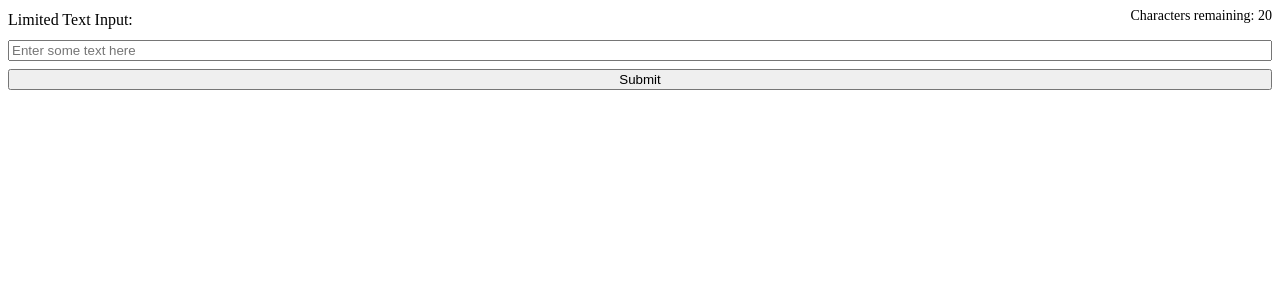
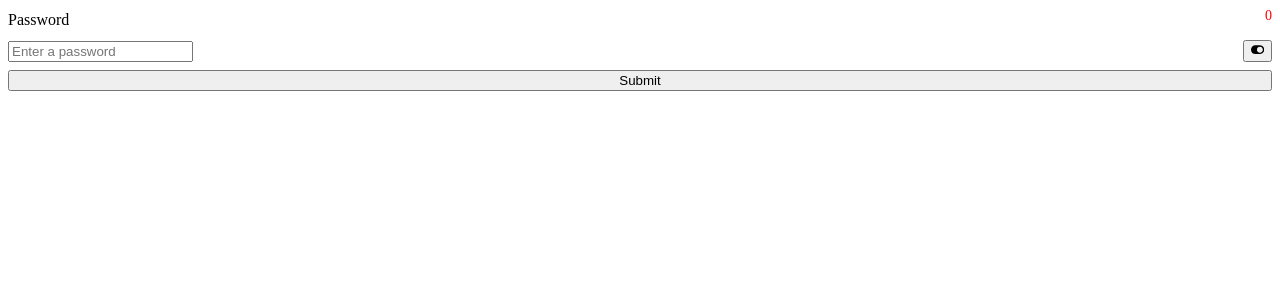
Before and after one commit to codecamp-prem/React-Coding-Interview, a React (Vite) app: page / in a window 1280 px wide. Shown: the top 300 px of the page. Built offline with nearby package versions, Linux system fonts and the light colour scheme.

Commit message:
password visible/invisible, length checker

```diff
--- a/package.json
+++ b/package.json
@@ -12,6 +12,7 @@
   "dependencies": {
     "react": "^18.2.0",
     "react-dom": "^18.2.0",
+    "react-icons": "^4.12.0",
     "react-router-dom": "^6.21.1"
   },
   "devDependencies": {
--- a/src/App.tsx
+++ b/src/App.tsx
@@ -1,9 +1,9 @@
-import SmartCharacterLimit from "./Challanges/SmartCharacterLimit";
+import Password from "./Challanges/Password";
 
 function App() {
   return (
     <>
-      <SmartCharacterLimit />
+      <Password />
     </>
   );
 }
--- /dev/null
+++ b/src/Challanges/Password.tsx
@@ -0,0 +1,57 @@
+import { ChangeEvent, FormEvent, useState } from "react";
+import { FaToggleOff, FaToggleOn } from "react-icons/fa";
+import "./smartCharacterLimit.css";
+
+function PasswordInput({ minimum = 8 }) {
+  const [inputValue, setInputValue] = useState("");
+  const [isInputValueVisible, setInputValueVisible] = useState(true);
+  const thresholdMet = inputValue.length >= minimum;
+
+  const handleChange = (e: ChangeEvent<HTMLInputElement>) => {
+    setInputValue(e.target.value);
+  };
+
+  const handleToggleVisibility = () => {
+    setInputValueVisible(!isInputValueVisible);
+  };
+
+  const handleSubmit = (e: FormEvent<HTMLFormElement>) => {
+    e.preventDefault();
+    if (thresholdMet) {
+      alert("password submitted!");
+    } else {
+      alert("You need a longer password");
+    }
+  };
+  return (
+    <form onSubmit={handleSubmit}>
+      <div>
+        <label htmlFor="password-text-input">Password</label>
+        <span className={thresholdMet ? "no-error" : "error"}>
+          {inputValue.length}
+        </span>
+      </div>
+      <div>
+        <input
+          placeholder="Enter a password"
+          type={isInputValueVisible ? "text" : "password"}
+          id="password-text-input"
+          value={inputValue}
+          onChange={handleChange}
+        />
+        <button type="button" onClick={handleToggleVisibility}>
+          {isInputValueVisible ? <FaToggleOn /> : <FaToggleOff />}
+        </button>
+      </div>
+      <button type="submit" className="primaty">
+        Submit
+      </button>
+    </form>
+  );
+}
+
+const Password = () => {
+  return <PasswordInput />;
+};
+
+export default Password;
```
Also changed, not shown: 1 other file (tests, documents, lock files or other folders).
